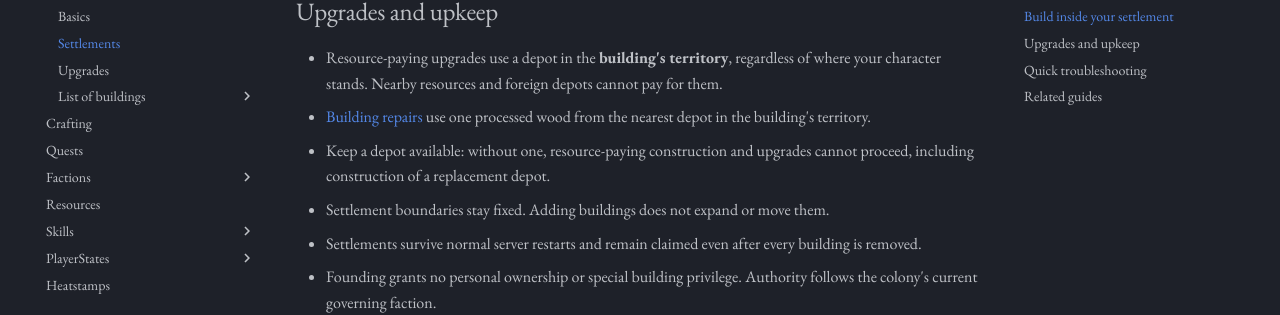
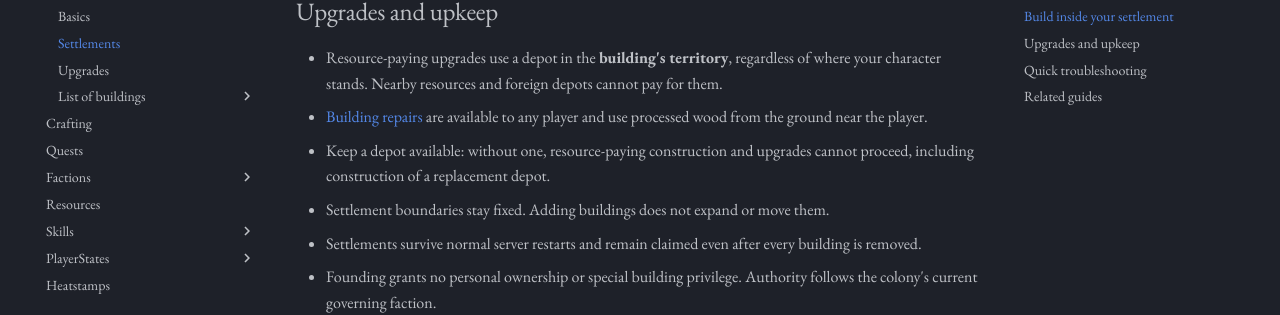
Before and after one commit to FrostZDev/Wiki, an MkDocs documentation site: the page built from docs/Buildings/Settlements.md, in a window 1280 px wide and 900 px high, scrolled down 1669 px. Shown: the part 154-469 px from the top of the window. Built offline with MkDocs 1.6.1 and Material for MkDocs 9.7.7, drawn with Linux system fonts in a browser that asks for light colours; some web fonts are replaced.

Commit message:
Document building wear, repairs, and ruin

```diff
--- a/docs/Buildings/Settlements.md
+++ b/docs/Buildings/Settlements.md
@@ -48,7 +48,7 @@ Membership depends on the building's placement point. That point must lie inside
 ## Upgrades and upkeep
 
 - Resource-paying upgrades use a depot in the **building's territory**, regardless of where your character stands. Nearby resources and foreign depots cannot pay for them.
-- [Building repairs](Basics.md#repairing-buildings) use one processed wood from the nearest depot in the building's territory.
+- [Building repairs](Basics.md#repairing-buildings) are available to any player and use processed wood from the ground near the player.
 - Keep a depot available: without one, resource-paying construction and upgrades cannot proceed, including construction of a replacement depot.
 - Settlement boundaries stay fixed. Adding buildings does not expand or move them.
 - Settlements survive normal server restarts and remain claimed even after every building is removed.
```
Also changed, not shown: docs/Buildings/Basics.md (+12 -2 lines).
